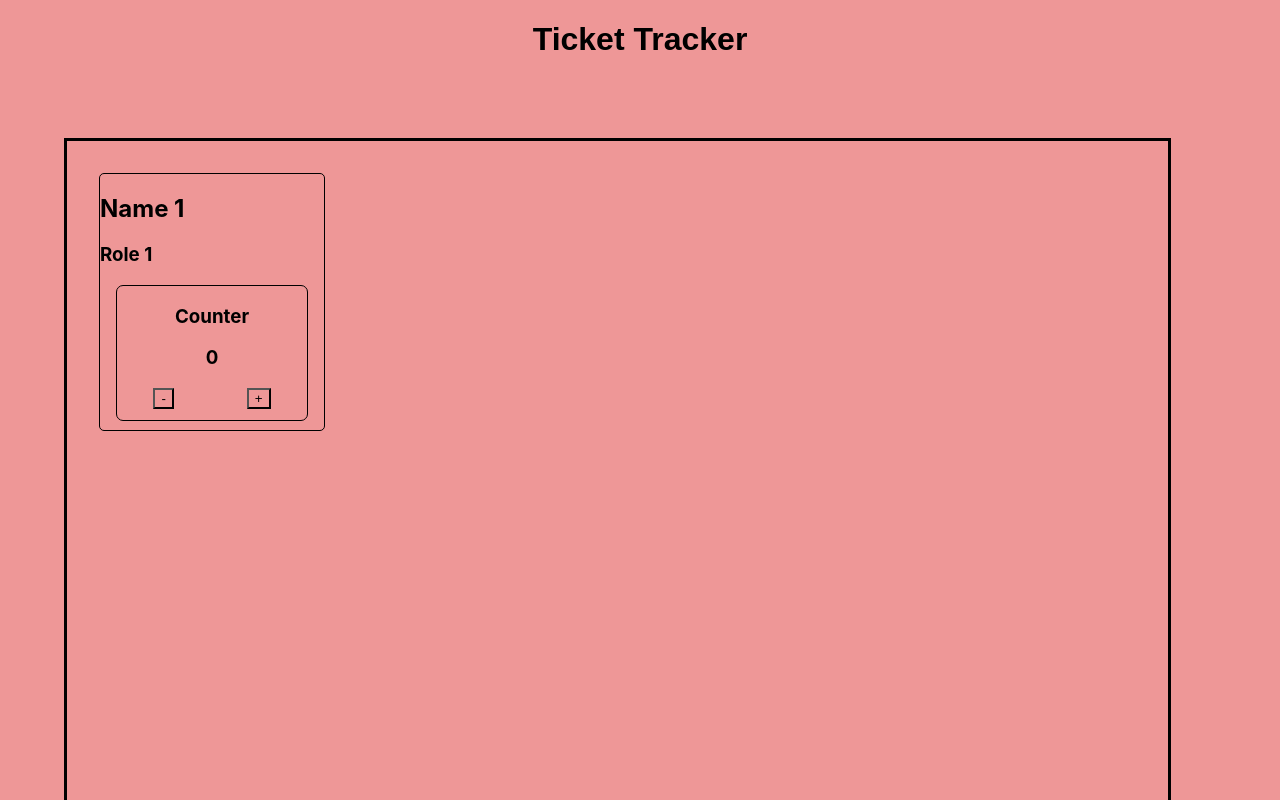
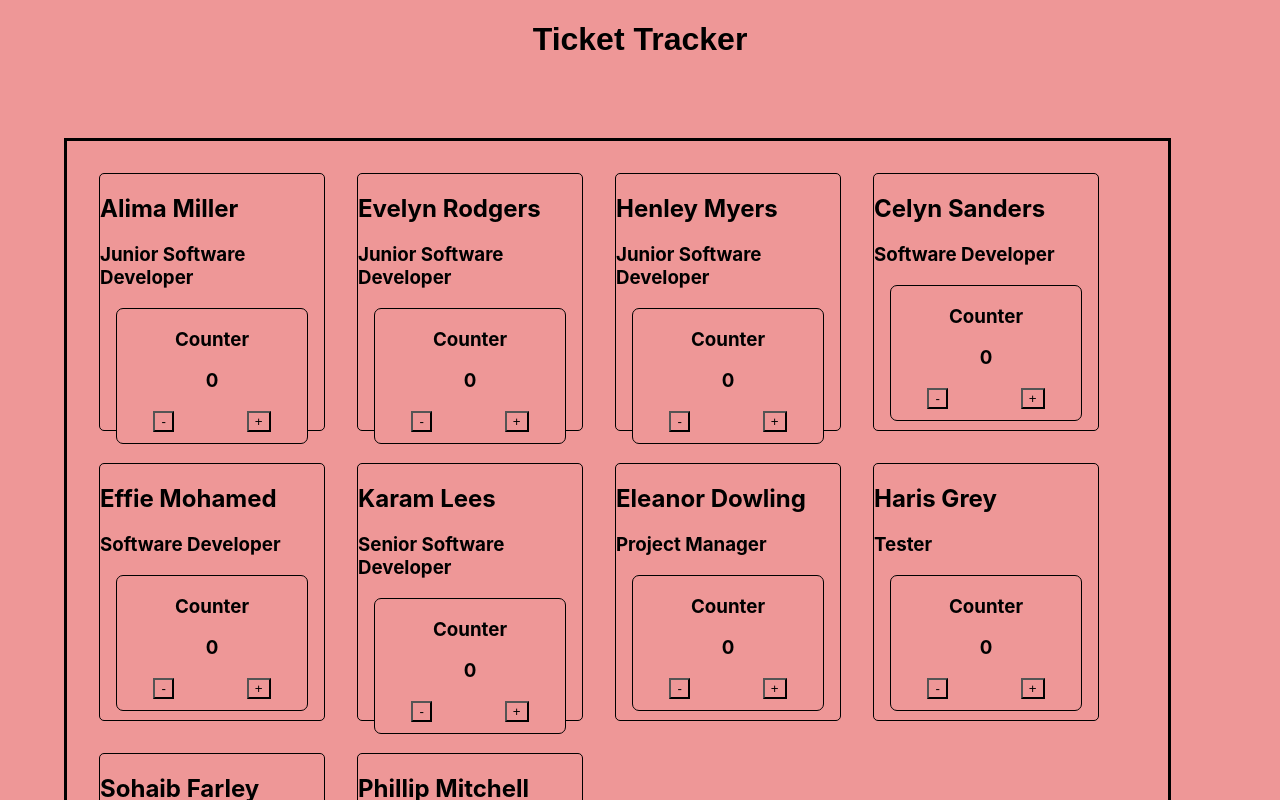
Before and after one commit to JTDjan/Ticket-Tracker, a React (Create React App) app: page / in a window 1280 px wide. Shown: the top 800 px of the page. Built offline with nearby package versions, Linux system fonts and the light colour scheme.

Commit message:
Multiple Cards created

```diff
--- a/src/App.jsx
+++ b/src/App.jsx
@@ -1,18 +1,14 @@
 import "./App.scss";
-import team from "./data/Data";
 import Header from "./Components/Header/Header.jsx";
 import CardContainer from "./Components/CardContainer/CardContainer.jsx";
 import EmployeeContainer from "./Components/EmployeeContainer/EmployeeContainer"
-console.log(team);
+
 
 function App() {
   return (
     <div className="app">
     <Header/>
-    <CardContainer>
-      <EmployeeContainer />
-      <p>test 123</p>
-    </CardContainer>
+    <CardContainer/>
 
      </div>
     // <div>
--- a/src/Components/CardContainer/CardContainer.jsx
+++ b/src/Components/CardContainer/CardContainer.jsx
@@ -1,10 +1,17 @@
 import React from 'react';
 import "./CardContainer.scss";
 import EmployeeContainer from '../EmployeeContainer/EmployeeContainer';
+import team from "../../data/Data.js";
+console.log(team);
+
 
 const CardContainer = () => {
   return <div className="cardContainer">
-    <EmployeeContainer/>
+
+  { team.map(member => {
+    return <EmployeeContainer name={member.name} role={member.role} />
+  })}
+
   </div>
 };
 
--- a/src/Components/CardContainer/CardContainer.scss
+++ b/src/Components/CardContainer/CardContainer.scss
@@ -1,11 +1,13 @@
 .cardContainer{
   border: 3px solid black;
   width: 81vw;
-  height: 50vw;
+  min-height: 50vw;
   padding: 2rem;
   margin: 2rem 4rem;
 
   display: flex;
   flex-wrap: wrap;
+  row-gap: 2rem;
+  column-gap: 2rem;
 
 }
--- a/src/Components/EmployeeContainer/EmployeeContainer.jsx
+++ b/src/Components/EmployeeContainer/EmployeeContainer.jsx
@@ -1,11 +1,12 @@
 import React from 'react';
 import "./EmployeeContainer.scss";
 
-const EmployeeContainer = () => {
+const EmployeeContainer = (props) => {
+  const {name , role} = props
 return (
   <div className ="employeeContainer">
-    <h2>Name 1</h2>
-    <h3>Role 1</h3>
+    <h2>{name}</h2>
+    <h3>{role}</h3>
 
     <div className="employeeContainer__Counter">
       <h3 className = "employeeContainer__counterTitle">Counter</h3>
```
